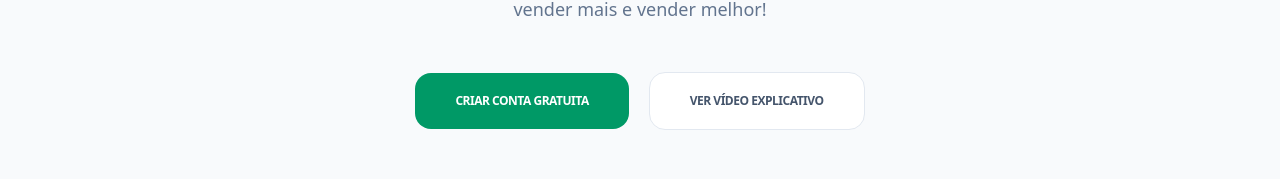
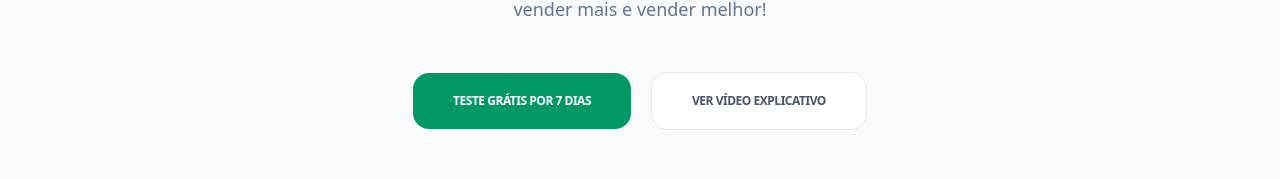
Before and after one commit to PedroBorelaManzi/Represente-Me-, a React (Vite) app: page / in a window 1280 px wide. Shown: the part 581-760 px from the top of the page. Built offline with nearby package versions, Linux system fonts and the light colour scheme; no server answers.

Commit message:
feat: add LandingPitch component with industry selection and pricing plans

```diff
--- a/src/pages/LandingPitch.tsx
+++ b/src/pages/LandingPitch.tsx
@@ -166,7 +166,7 @@ export default function LandingPitch() {
             </p>
             <div className="flex flex-col sm:flex-row items-center justify-center gap-5">
               <a href="#planos" className="w-full sm:w-auto px-10 py-5 rounded-2xl bg-emerald-600 text-white font-black text-xs uppercase tracking-widest hover:bg-emerald-700 transition-all  hover:-translate-y-1 flex items-center justify-center">
-                Criar conta gratuita
+                Teste grátis por 7 dias
               </a>
               <button className="w-full sm:w-auto px-10 py-5 rounded-2xl bg-white border border-slate-200 text-slate-600 font-black text-xs uppercase tracking-widest hover:border-slate-300 transition-all">
                 Ver Vídeo Explicativo
```
